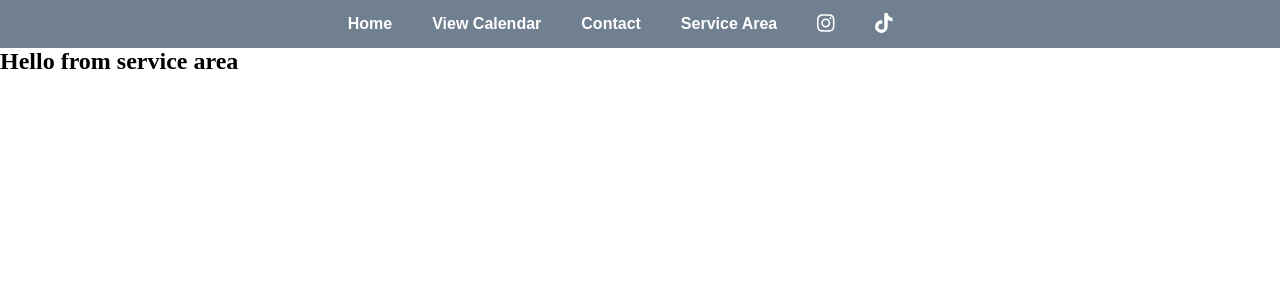
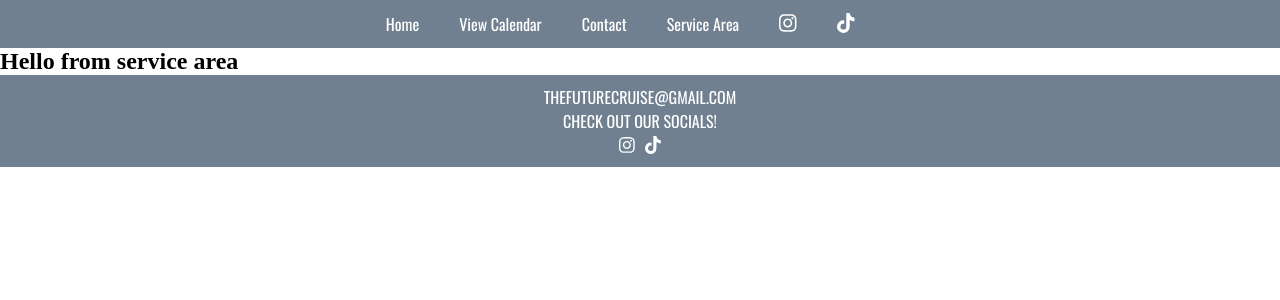
Before and after one commit to MattBaum4/FC2024FRONT, a React (Create React App) app in the folder fc-app/fc2024app/: page /service-area in a window 1280 px wide. Shown: the top 300 px of the page. Built offline with nearby package versions, Linux system fonts and the light colour scheme.

Commit message:
trying to figure a calendar, made footer

```diff
--- a/fc-app/fc2024app/package.json
+++ b/fc-app/fc2024app/package.json
@@ -16,6 +16,7 @@
     "@testing-library/user-event": "^13.5.0",
     "react": "^18.2.0",
     "react-bootstrap": "^2.10.0",
+    "react-datepicker": "^6.1.0",
     "react-dom": "^18.2.0",
     "react-router-dom": "^6.22.0",
     "react-scripts": "5.0.1",
--- a/fc-app/fc2024app/src/App.jsx
+++ b/fc-app/fc2024app/src/App.jsx
@@ -8,6 +8,7 @@ import { BrowserRouter as Router, Route, Routes } from "react-router-dom";
 import ContactSection from "./components/contact-section/Contact.jsx";
 import CalendarSection from "./components/calendar-section/Calendar.jsx";
 import ServiceAreaSection from "./components/serviceArea-section/ServiceArea.jsx";
+import FooterSection from "./components/footer-section/Footer.jsx";
 
 function App() {
   return (
@@ -22,7 +23,7 @@ function App() {
       </Routes>
       <AboutSection />
       <BookOnlineSection />
-
+      <FooterSection />
 
 
       </div>
--- a/fc-app/fc2024app/src/components/calendar-section/Calendar.jsx
+++ b/fc-app/fc2024app/src/components/calendar-section/Calendar.jsx
@@ -1,9 +1,21 @@
 import "./calendar.css"
+import { useState } from "react";
+import DatePicker from "react-datepicker"
+import "react-datepicker/dist/react-datepicker.css";
+const CalendarSection = () => {
+   //date picker
+    const [startDate, setStartDate] = useState(new Date());
 
-const CalendarSection = () => {
     return (
         <>
-        <h2>Hello from calendar</h2>
+        <div></div>
+        <DatePicker
+        className="date-picker"
+        selected={startDate}
+         onChange={(date) => setStartDate(date)}
+         showTimeSelect
+         dateFormat="Pp"
+         />
         </>
      );
 }
--- /dev/null
+++ b/fc-app/fc2024app/src/components/footer-section/Footer.jsx
@@ -0,0 +1,19 @@
+import { FontAwesomeIcon } from "@fortawesome/react-fontawesome";
+import "./footer.css"
+import { faInstagram, faTiktok } from "@fortawesome/free-brands-svg-icons";
+
+
+const FooterSection = () => {
+    return (
+        <>
+        <div className="footer-container">
+            <p>THEFUTURECRUISE@GMAIL.COM</p>
+            <p>CHECK OUT OUR SOCIALS!</p>
+            <FontAwesomeIcon className="fa-icons" icon={faInstagram}/>
+            <FontAwesomeIcon className="fa-icons" icon={faTiktok}/>
+        </div>
+        </>
+     );
+}
+
+export default FooterSection;
--- /dev/null
+++ b/fc-app/fc2024app/src/components/footer-section/footer.css
@@ -0,0 +1,13 @@
+.footer-container{
+    background-color: #708090;
+    height: auto;
+    font-family: "Oswald", sans-serif;
+    color: white;
+    text-align: center;
+    padding: 10px;
+}
+
+.fa-icons{
+    padding: 0px 5px;
+    height: 18px;
+}
--- a/fc-app/fc2024app/src/components/navbar-section/navbar.css
+++ b/fc-app/fc2024app/src/components/navbar-section/navbar.css
@@ -5,8 +5,8 @@
 .nav-container {
   background-color: #708090;
   height: 6vh;
-  font-family: "Monserrat", sans-serif;
-  font-weight: 600;
+  font-family: "Oswald", sans-serif;
+  font-weight: 500;
   font-size: 16px;
   box-sizing: border-box;
   box-shadow: 0 0 2px 2px white;
```
Also changed, not shown: 1 other file (tests, documents, lock files or other folders).
